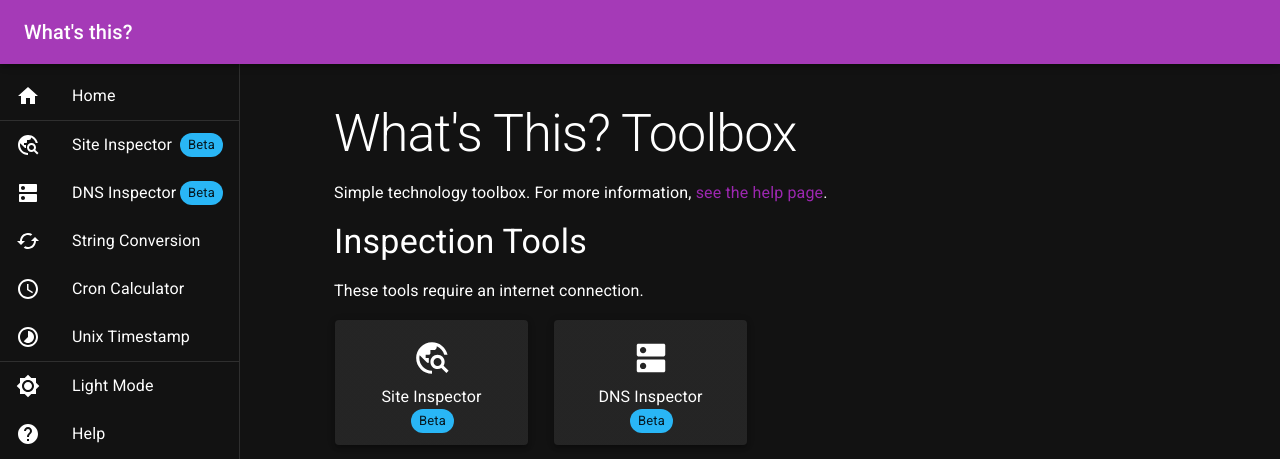
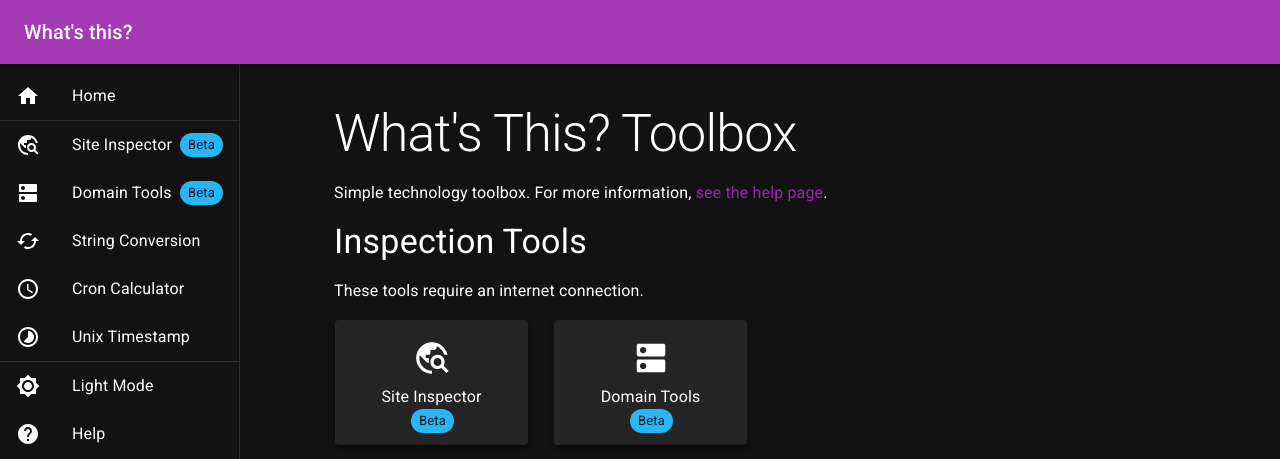
Before and after one commit to soup-bowl/whatsth.is, a React (Create React App) app: page / in a window 1280 px wide. Shown: the top 459 px of the page. Built offline with nearby package versions, Linux system fonts and the light colour scheme.

Commit message:
Changed DNS Inspector to Domain Tools.

```diff
--- a/src/components/menu.tsx
+++ b/src/components/menu.tsx
@@ -64,10 +64,10 @@ const getMenu: IMenu[] = [
 		beta: true,
 	},
 	{
-		name: 'DNS Inspector',
+		name: 'Domain Tools',
 		icon: <DnsIcon />,
 		category: Category.Inspection,
-		url: '/dns',
+		url: '/domain',
 		needsInternet: true,
 		beta: true,
 	},
--- a/src/index.tsx
+++ b/src/index.tsx
@@ -7,7 +7,7 @@ import Layout from "./theme/layout";
 import Home from './pages/home';
 import { HelpPage, AboutPage } from './pages/help';
 import { InspectionHome, InspectonResult } from "./pages/inspection";
-import DnsCheckHome from './pages/dnschecker';
+import DomainToolsHome from './pages/domain';
 import StringConversionPage from './pages/converter';
 import { CronConversionPage } from './pages/cron';
 import UnixEpochPage from './pages/time';
@@ -38,7 +38,7 @@ export default function App() {
 						<Route path="about" element={<AboutPage online={connectionState} />} />
 						<Route path="inspect" element={<InspectionHome online={connectionState} />} />
 						<Route path="inspect/*" element={<InspectonResult />} />
-						<Route path="dns/*" element={<DnsCheckHome online={connectionState} />} />
+						<Route path="domain/*" element={<DomainToolsHome online={connectionState} />} />
 						<Route path="cron" element={<CronConversionPage />} />
 						<Route path="cron/*" element={<CronConversionPage />} />
 						<Route path="time" element={<UnixEpochPage />} />
@@ -47,6 +47,7 @@ export default function App() {
 						<Route path="encoder" element={<Navigate replace to="/convert" />} />
 						<Route path="decoder" element={<Navigate replace to="/convert" />} />
 						<Route path="unix" element={<Navigate replace to="/time" />} />
+						<Route path="dns/*" element={<Navigate replace to="/domain" />} />
 						<Route path="*" element={<Navigate replace to="/" />} />
 					</Route>
 				</Routes>
--- a/src/pages/dnschecker.tsx
+++ b/src/pages/domain.tsx
@@ -9,9 +9,9 @@ import { ILookupTable, ILookupTableLayout, PageProps } from "../interfaces";
 import { MyIpAddressModal } from "../components/modals";
 import '../theme/grid.css';
 
-const siteTitle = "DNS Inspector";
+const siteTitle = "Domain Tools";
 
-export default function DnsCheckHome({ online }: PageProps) {
+export default function DomainToolsHome({ online }: PageProps) {
 	const [selectionProtocol, setSelectionProtocol] = useState('');
 	const [selectionURL, setSelectionURL] = useState('');
 	const [currentProtocol, setCurrentProtocol] = useState('');
@@ -124,14 +124,14 @@ export default function DnsCheckHome({ online }: PageProps) {
 
 	const submitForm = (e: FormEvent<HTMLFormElement>) => {
 		e.preventDefault();
-		window.location.href = `/#/dns/${selectionProtocol}/${selectionURL}`;
+		window.location.href = `/#/domain/${selectionProtocol}/${selectionURL}`;
 		setCurrentProtocol(selectionProtocol);
 		setCurrentURL(selectionURL);
 	};
 
 	const clearForm = (e: MouseEvent<HTMLButtonElement>) => {
 		e.preventDefault();
-		window.location.href = `/#/dns`;
+		window.location.href = `/#/domain`;
 		setSelectionProtocol('');
 		setCurrentProtocol('');
 		setSelectionURL('');
@@ -142,7 +142,7 @@ export default function DnsCheckHome({ online }: PageProps) {
 	return (
 		<>
 			<Typography variant="h1" my={2}>{siteTitle}</Typography>
-			<Typography>Allows you to check the public DNS records associated with a domain or subdomain.</Typography>
+			<Typography>Allows you to check the records associated with a domain or subdomain.</Typography>
 			<Box my={2}>
 				<Alert severity="info">
 					<AlertTitle>Beta</AlertTitle>
```
Also changed, not shown: 1 other file (tests, documents, lock files or other folders).
